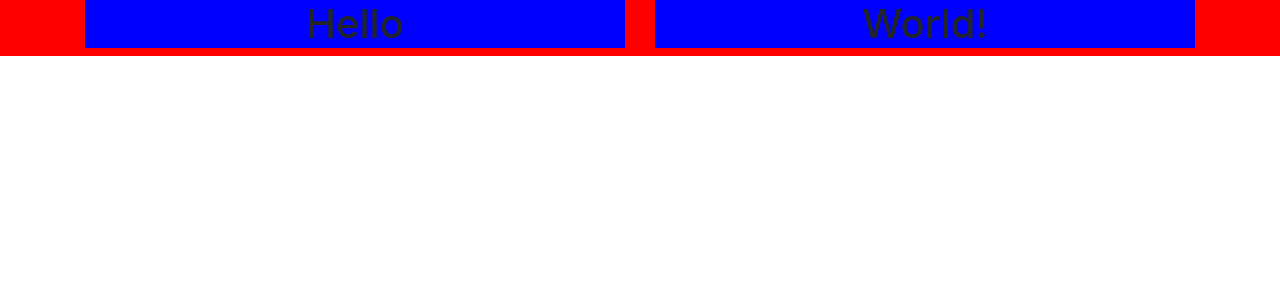
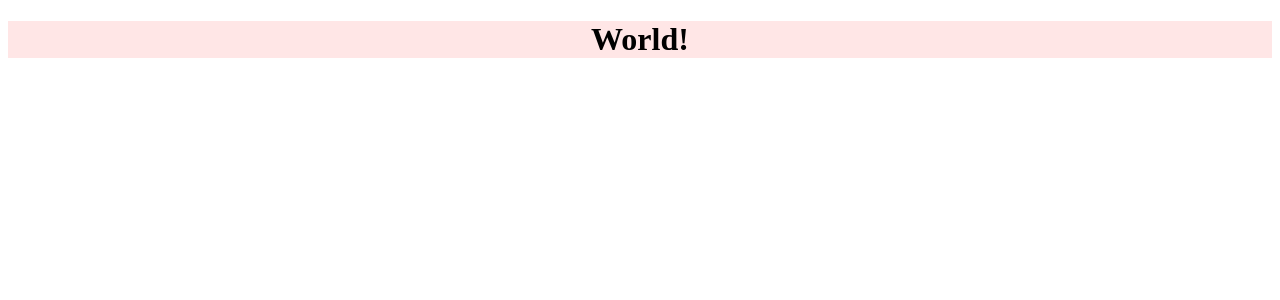
Before and after one commit to rymo90/Drum_Machine, a React (Create React App) app: page / in a window 1280 px wide. Shown: the top 300 px of the page. Built offline with nearby package versions, Linux system fonts and the light colour scheme.

Commit message:
added  display id

```diff
--- a/public/index.html
+++ b/public/index.html
@@ -2,7 +2,7 @@
 <html lang="en" dir="ltr">
   <head>
     <meta charset="utf-8">
-    <link rel="stylesheet" href="https://stackpath.bootstrapcdn.com/bootstrap/4.1.1/css/bootstrap.min.css" integrity="sha384-WskhaSGFgHYWDcbwN70/dfYBj47jz9qbsMId/iRN3ewGhXQFZCSftd1LZCfmhktB" crossorigin="anonymous">
+
     <title>Tutorial react</title>
   </head>
   <body>
--- a/src/App.css
+++ b/src/App.css
@@ -1,13 +1,13 @@
 .App {
   text-align: center;
-  background-color: red;
+  background-color: #ffe6e6;
   width: 100%;
   height: 100%;
 }
 .World{
-  background-color: blue;
+  background-color: #b49797;
 }
 .Hello{
-  background-color: blue;
+  background-color: #e6b3ff;
 
 }
--- a/src/App.js
+++ b/src/App.js
@@ -6,32 +6,15 @@ class App extends React.Component{
   render(){
     return(
       <div className="App">
-        <div className="container">
-          <div className="row">
-            <div className="col-md-6">
-              <Hello />
-            </div>
-            <div className="col-md-6">
-
-              <World />
-            </div>
-          </div>
-        </div>
+      <Display/>
 
       </div>
     )
   }
 }
-function Hello(){
+function Display(){
   return(
-    <div className="Hello">
-          <h1>Hello</h1>
-    </div>
-  )
-}
-function World(){
-  return(
-    <div className="World">
+    <div id="display">
           <h1>World!</h1>
     </div>
   )
```
